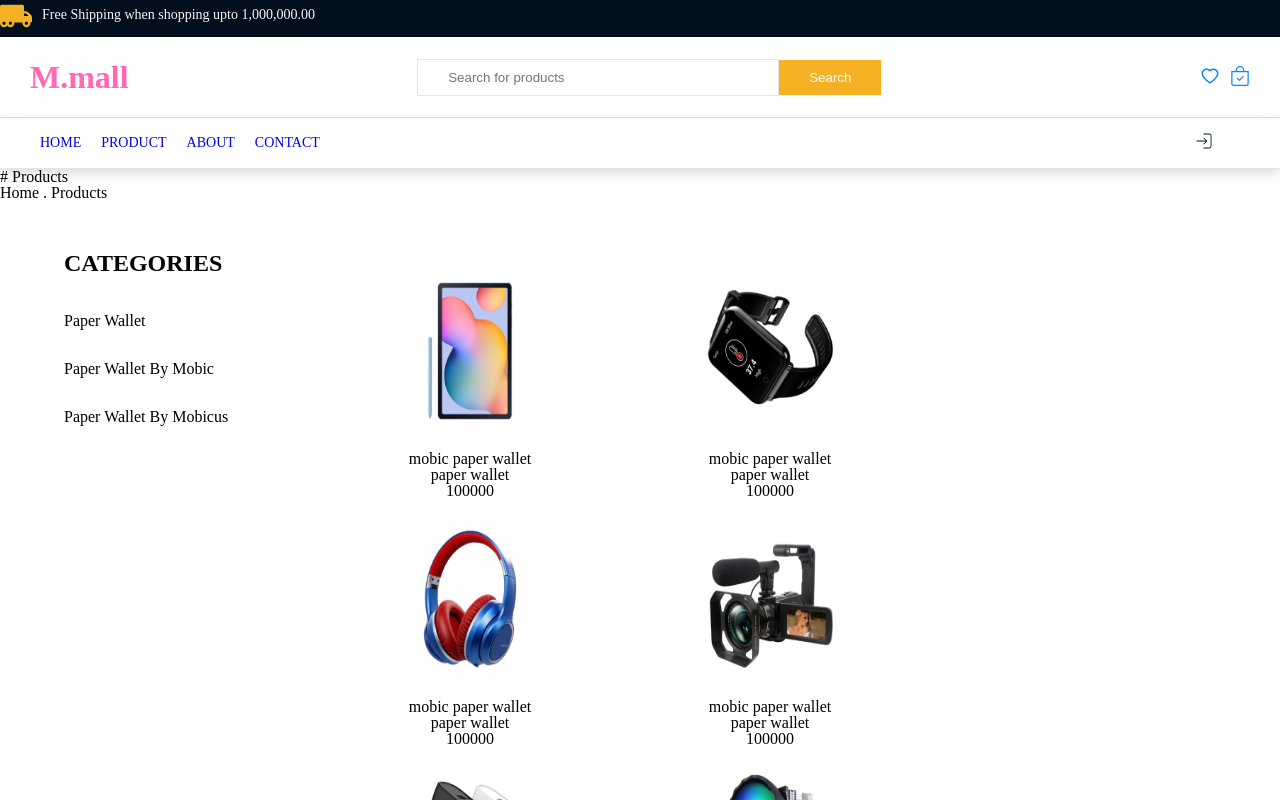
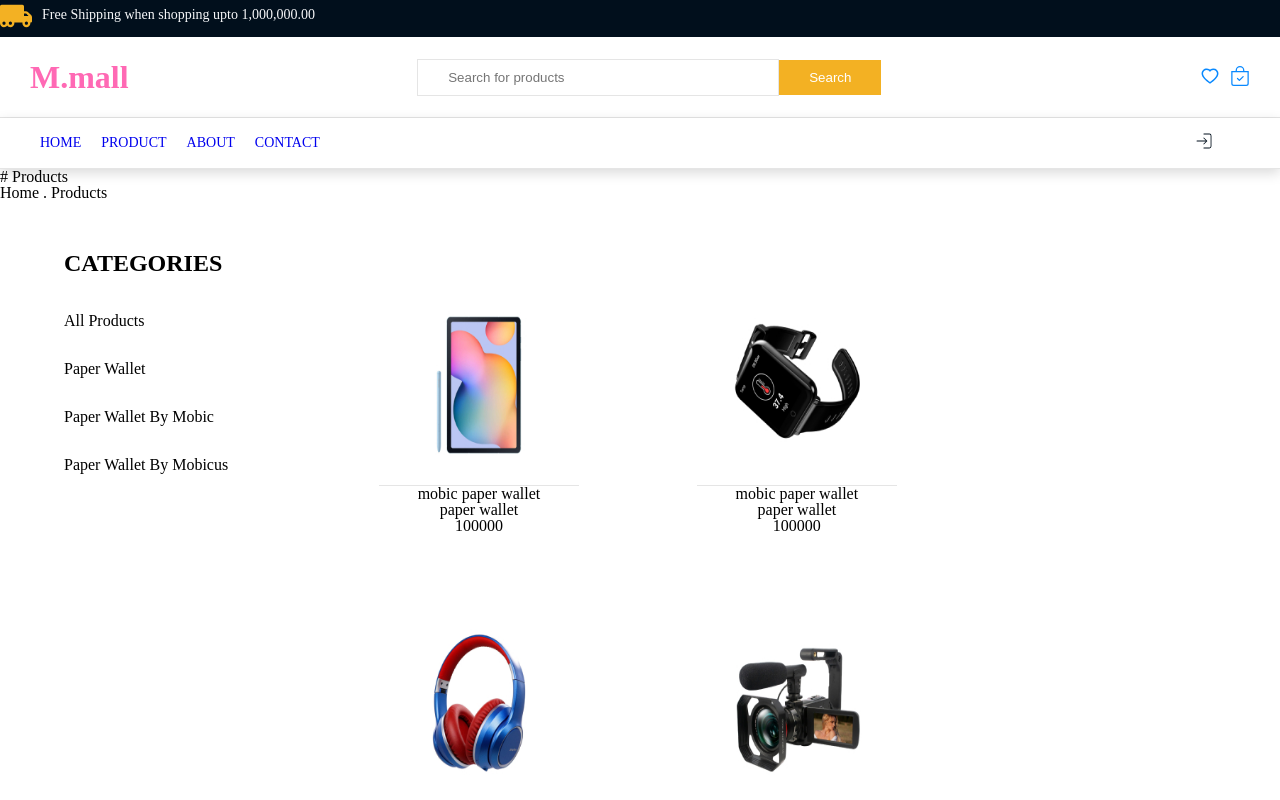
Before and after one commit to azerckid/mobic-commerce, a React (Create React App) app: page /product in a window 1280 px wide. Shown: the top 800 px of the page. Built offline with nearby package versions, Linux system fonts and the light colour scheme.

Commit message:
1. categorie 2. search

```diff
--- a/src/App.js
+++ b/src/App.js
@@ -1,20 +1,29 @@
-import React from "react";
+import React, { useState } from "react";
 import { BrowserRouter } from "react-router-dom";
 import styled from "styled-components";
 import Nav from "./nav";
 import Route from "./route";
 import Footer from "./components/Footer";
 
+import ProductDetail from "./components/productDetail";
+
 const AppContainer = styled.div`
   width: 100vw;
 `;
 
 function App() {
+  const [product, setProduct] = useState(ProductDetail);
+  const searchBtn = (product) => {
+    const change = ProductDetail.filter((item) => {
+      return item.cat === product;
+    });
+    setProduct(change);
+  };
   return (
     <AppContainer>
       <BrowserRouter>
-        <Nav />
-        <Route />
+        <Nav searchBtn={searchBtn} />
+        <Route product={product} setProduct={setProduct} />
         <Footer />
       </BrowserRouter>
     </AppContainer>
--- a/src/nav.js
+++ b/src/nav.js
@@ -1,4 +1,4 @@
-import React from "react";
+import React, { useState } from "react";
 import { Link } from "react-router-dom";
 import { useAuth0 } from "@auth0/auth0-react";
 import styled from "styled-components";
@@ -149,7 +149,8 @@ const AuthBox = styled.div`
   }
 `;
 
-const Nav = () => {
+const Nav = ({ searchBtn }) => {
+  const [search, setSearch] = useState("");
   const { loginWithRedirect, logout, user, isAuthenticated } = useAuth0();
   return (
     <NavContainer>
@@ -166,10 +167,12 @@ const Nav = () => {
         <SearchBox>
           <SearchInput
             type="text"
+            value={search}
+            onChange={(e) => setSearch(e.target.value)}
             placeholder="Search for products"
             autoComplete="off"
           />
-          <button>Search</button>
+          <button onClick={() => searchBtn(search)}>Search</button>
         </SearchBox>
         <IconHeartBag>
           {isAuthenticated && (
--- a/src/pages/product.js
+++ b/src/pages/product.js
@@ -2,6 +2,9 @@ import React from "react";
 import styled from "styled-components";
 
 import ProductDetail from "../components/productDetail";
+
+import { BsEye } from "react-icons/bs";
+import { AiOutlineHeart, AiOutlineShoppingCart } from "react-icons/ai";
 
 const ProductContainer = styled.div``;
 const ProductWrapper = styled.div`
@@ -67,7 +70,71 @@ const ProductBoxContainer = styled.div`
   }
 `;
 
-const Product = () => {
+const HomeProducts = styled.div`
+  width: 30%;
+  margin: 1%;
+  position: relative;
+  display: flex;
+  flex-direction: column;
+  justify-content: center;
+  align-items: center;
+  height: 300px;
+  cursor: pointer;
+  li {
+    visibility: hidden;
+  }
+  &:hover {
+    li {
+      visibility: visible;
+      transition: 1s;
+    }
+  }
+
+  /* background-color: yellowgreen; */
+`;
+const HomeProductImage = styled.div`
+  display: flex;
+  flex-direction: column;
+  justify-content: center;
+  align-items: center;
+  img {
+    border-bottom: 1px solid #e5e5e5;
+    width: 100%;
+  }
+`;
+const HomeProductIcon = styled.div`
+  margin-top: 2%;
+  margin-bottom: 6%;
+  position: absolute;
+  top: 20%;
+  left: 28%;
+  display: flex;
+  flex-direction: column;
+  justify-content: space-around;
+  align-items: center;
+  font-size: 1.5rem;
+  /* box-shadow: rgba(0, 0, 0, 0.25) 0px 4px 12px; */
+  li {
+    margin-bottom: 2%;
+    padding: 4% 6%;
+    /* border: 1px solid #e5e5e5; */
+    list-style: none;
+    cursor: pointer;
+  }
+  li:hover {
+    color: hotpink;
+    transition: 0.5s;
+  }
+`;
+
+const Product = ({ product, setProduct }) => {
+  const filterProduct = (cat) => {
+    const filterData = ProductDetail.filter((item) => item.cat === cat);
+    setProduct(filterData);
+  };
+  const allProducts = () => {
+    setProduct(ProductDetail);
+  };
   return (
     <ProductContainer>
       <h2># Products</h2>
@@ -77,23 +144,43 @@ const Product = () => {
           <ProductCategories>
             <h4>Categories</h4>
             <ul>
-              <li>paper wallet</li>
-              <li>paper wallet by mobic</li>
-              <li>paper wallet by mobicus</li>
+              <li onClick={() => allProducts()}>All Products</li>
+              <li onClick={() => filterProduct("paper wallet")}>
+                paper wallet
+              </li>
+              <li onClick={() => filterProduct("paper wallet by mobic")}>
+                paper wallet by mobic
+              </li>
+              <li onClick={() => filterProduct("paper wallet by mobicus")}>
+                paper wallet by mobicus
+              </li>
             </ul>
           </ProductCategories>
         </ProductFilter>
         <ProductBox>
           <div>
             <ProductBoxContainer>
-              {ProductDetail.map((item) => {
+              {product.map((item) => {
                 return (
-                  <div key={item.id}>
-                    <img src={item.img} alt="" />
+                  <HomeProducts key={item.id}>
+                    <HomeProductImage>
+                      <img src={item.img} alt="" />
+                      <HomeProductIcon>
+                        <li>
+                          <AiOutlineShoppingCart />
+                        </li>
+                        <li>
+                          <BsEye />
+                        </li>
+                        <li>
+                          <AiOutlineHeart />
+                        </li>
+                      </HomeProductIcon>
+                    </HomeProductImage>
                     <h4>{item.Title}</h4>
                     <p>{item.cat}</p>
                     <p>{item.Price}</p>
-                  </div>
+                  </HomeProducts>
                 );
               })}
             </ProductBoxContainer>
--- a/src/route.js
+++ b/src/route.js
@@ -7,14 +7,17 @@ import Product from "./pages/product";
 import Contact from "./pages/contact";
 import NotFound from "./pages/notfound";
 
-const Rout = () => {
+const Rout = ({ product, setProduct }) => {
   return (
     <>
       <Routes>
         <Route path="/" element={<Home />} />
         <Route path="/about" element={<About />} />
         <Route path="/contact" element={<Contact />} />
-        <Route path="/product" element={<Product />} />
+        <Route
+          path="/product"
+          element={<Product product={product} setProduct={setProduct} />}
+        />
         <Route path="*" element={<NotFound />} />
       </Routes>
     </>
```
